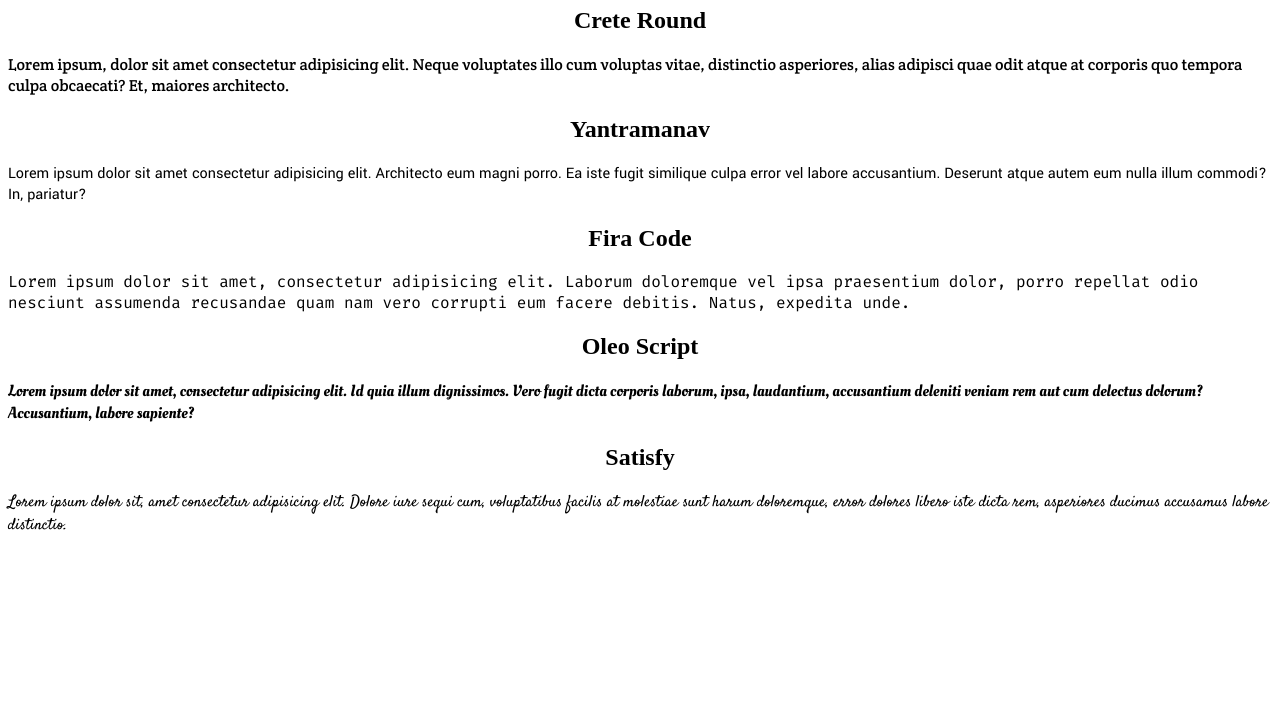
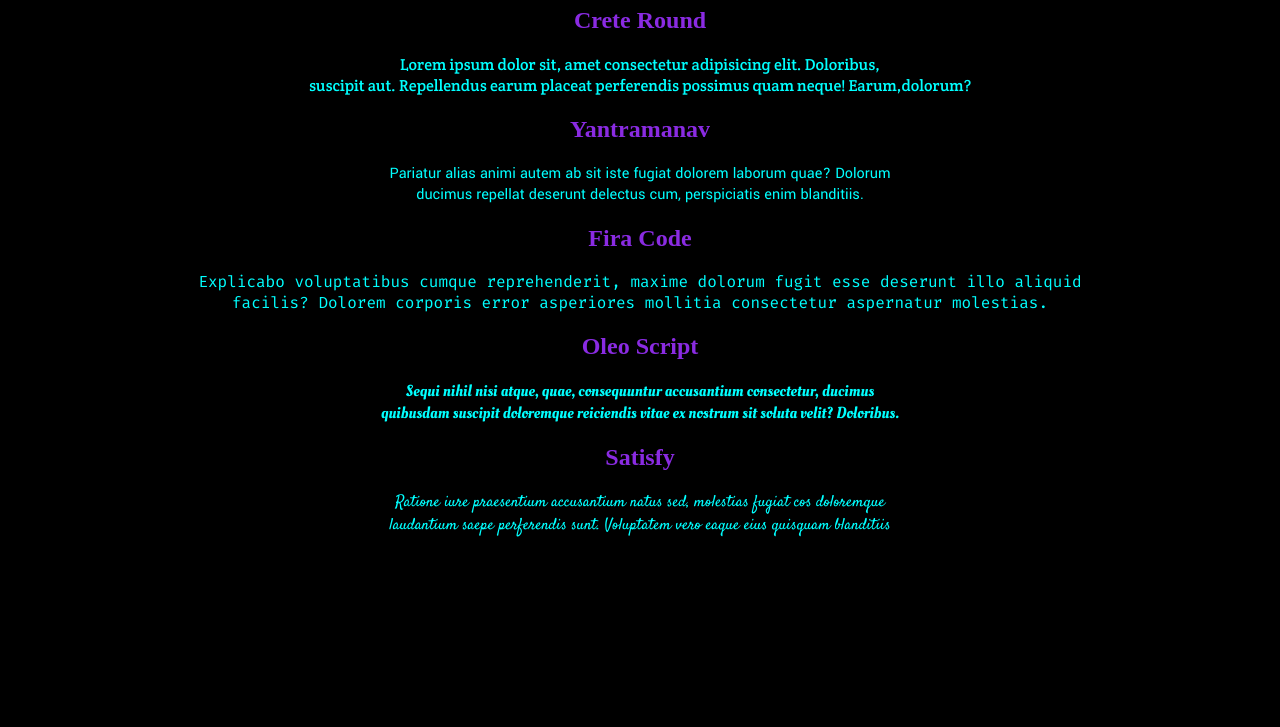
Before and after one commit to dreaMykj/cinco-fontes, a plain HTML site: page index.html in a window 1280 px wide. Shown: the part 73-800 px from the top of the page. Drawn offline with Linux system fonts and the light colour scheme.

Commit message:
Atividade finalizada

```diff
--- a/index.css
+++ b/index.css
@@ -1,38 +1,54 @@
 @import url('https://fonts.googleapis.com/css2?family=Crete+Round:ital@0;1&display=swap..https://fonts.googleapis.com/css2?family=Crete+Round:ital@0;1&family=Yantramanav:wght@100;300;400;500;700;900&display=swap..https://fonts.googleapis.com/css2?family=Crete+Round:ital@0;1&family=Fira+Code:wght@300..700&family=Yantramanav:wght@100;300;400;500;700;900&display=swap..https://fonts.googleapis.com/css2?family=Crete+Round:ital@0;1&family=Fira+Code:wght@300..700&family=Oleo+Script:wght@400;700&family=Yantramanav:wght@100;300;400;500;700;900&display=swap..https://fonts.googleapis.com/css2?family=Crete+Round:ital@0;1&family=Fira+Code:wght@300..700&family=Oleo+Script:wght@400;700&family=Satisfy&family=Yantramanav:wght@100;300;400;500;700;900&display=swap');
 
+body
+{
+    background-color: rgb(0, 0, 0);
+}
 
 h1
 {
     text-align: center;
     text-decoration-line: underline;
+    color: rgb(203, 9, 241);
 }
 
 h2
 {
     text-align: center;
+    color: blueviolet;
 }
 
 p
 {
     font-family:"crete round", serif;
+    text-align: center;
+    color: cyan;
 }
 
 #p2
 {
     font-family:"Yantramanav", sans-serif;
+    text-align: center;
+    color: cyan;
 }
 
 #p3
 {
     font-family: "Fira code", monospace;
+    text-align: center;
+    color: cyan;
 }
 
 #p4
 {
     font-family:"Oleo Script", fantasy;
+    text-align: center;
+    color: cyan;
 }
 
 #p5
 {
     font-family: "Satisfy", cursive;
+    text-align: center;
+    color: cyan;
 }
--- a/index.html
+++ b/index.html
@@ -10,18 +10,27 @@
     <h1>Cinco Fontes</h1>
 
     <h2>Crete Round</h2>
-    <p id="p">Lorem ipsum, dolor sit amet consectetur adipisicing elit. Neque voluptates illo cum voluptas vitae, distinctio asperiores, alias adipisci quae odit atque at corporis quo tempora culpa obcaecati? Et, maiores architecto.</p>
+    <p id="p">Lorem ipsum dolor sit, amet consectetur adipisicing elit.
+        Doloribus,<br>suscipit aut. Repellendus earum placeat perferendis possimus quam neque!
+        Earum,dolorum? </p>
 
     <h2>Yantramanav</h2>
-    <p id="p2">Lorem ipsum dolor sit amet consectetur adipisicing elit. Architecto eum magni porro. Ea iste fugit similique culpa error vel labore accusantium. Deserunt atque autem eum nulla illum commodi? In, pariatur?</p2>
+    <p id="p2">Pariatur alias animi autem ab sit iste fugiat dolorem laborum quae?
+        Dolorum <br> ducimus repellat deserunt delectus cum, perspiciatis enim blanditiis.</p2>
 
     <h2>Fira Code</h2>
-    <p id="p3">Lorem ipsum dolor sit amet, consectetur adipisicing elit. Laborum doloremque vel ipsa praesentium dolor, porro repellat odio nesciunt assumenda recusandae quam nam vero corrupti eum facere debitis. Natus, expedita unde.</p3>
+    <p id="p3">Explicabo voluptatibus cumque reprehenderit, maxime dolorum fugit
+        esse deserunt illo aliquid <br> facilis? Dolorem corporis error asperiores mollitia
+        consectetur aspernatur molestias.</p3>
 
     <h2>Oleo Script</h2>
-    <p id="p4">Lorem ipsum dolor sit amet, consectetur adipisicing elit. Id quia illum dignissimos. Vero fugit dicta corporis laborum, ipsa, laudantium, accusantium deleniti veniam rem aut cum delectus dolorum? Accusantium, labore sapiente?</p4>
+    <p id="p4">Sequi nihil nisi atque, quae, consequuntur accusantium consectetur,
+        ducimus <br> quibusdam suscipit doloremque reiciendis vitae ex nostrum sit soluta
+        velit? Doloribus.</p4>
 
     <h2>Satisfy</h2>
-    <p id="p5">Lorem ipsum dolor sit, amet consectetur adipisicing elit. Dolore iure sequi cum, voluptatibus facilis at molestiae sunt harum doloremque, error dolores libero iste dicta rem, asperiores ducimus accusamus labore distinctio.</p5>
+    <p id="p5">Ratione iure praesentium accusantium natus sed, molestias fugiat
+        cos doloremque <br> laudantium saepe perferendis sunt. Voluptatem vero eaque eius
+        quisquam blanditiis</p5>
 </body>
 </html>
```
